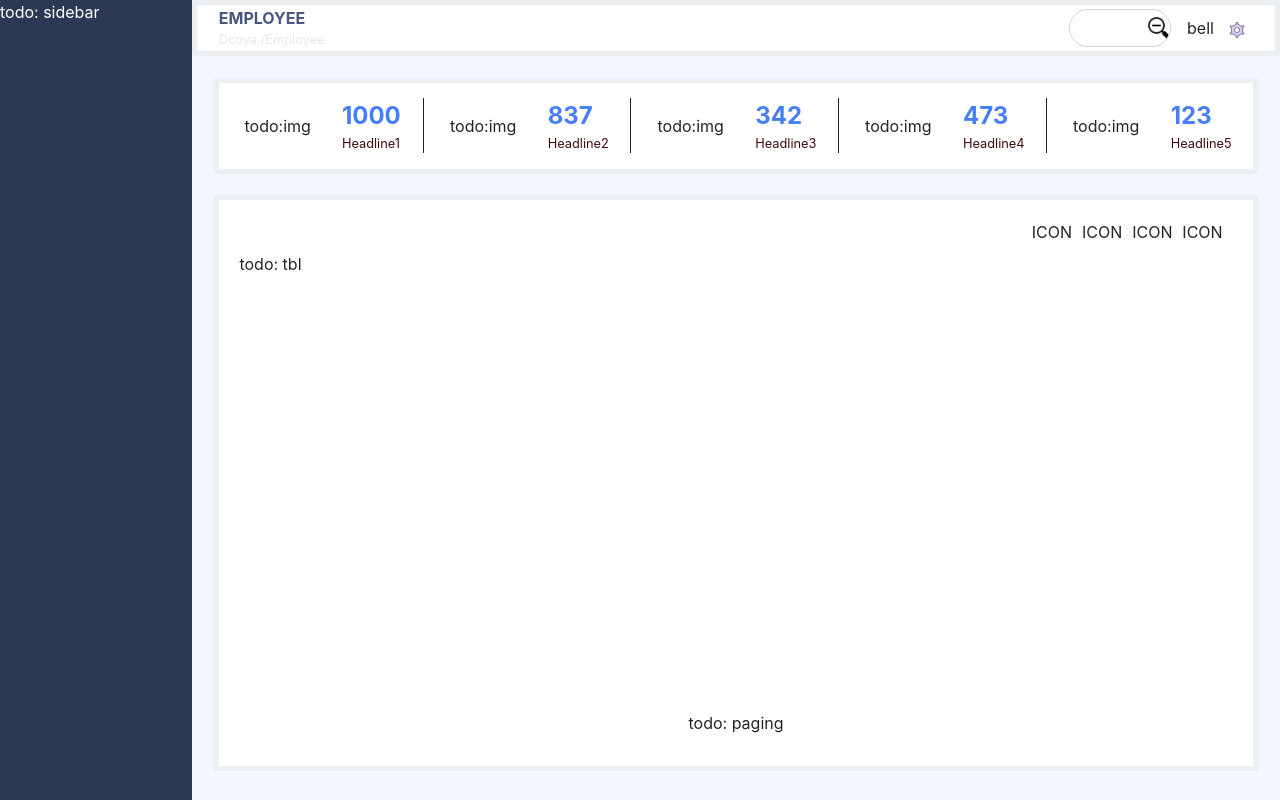
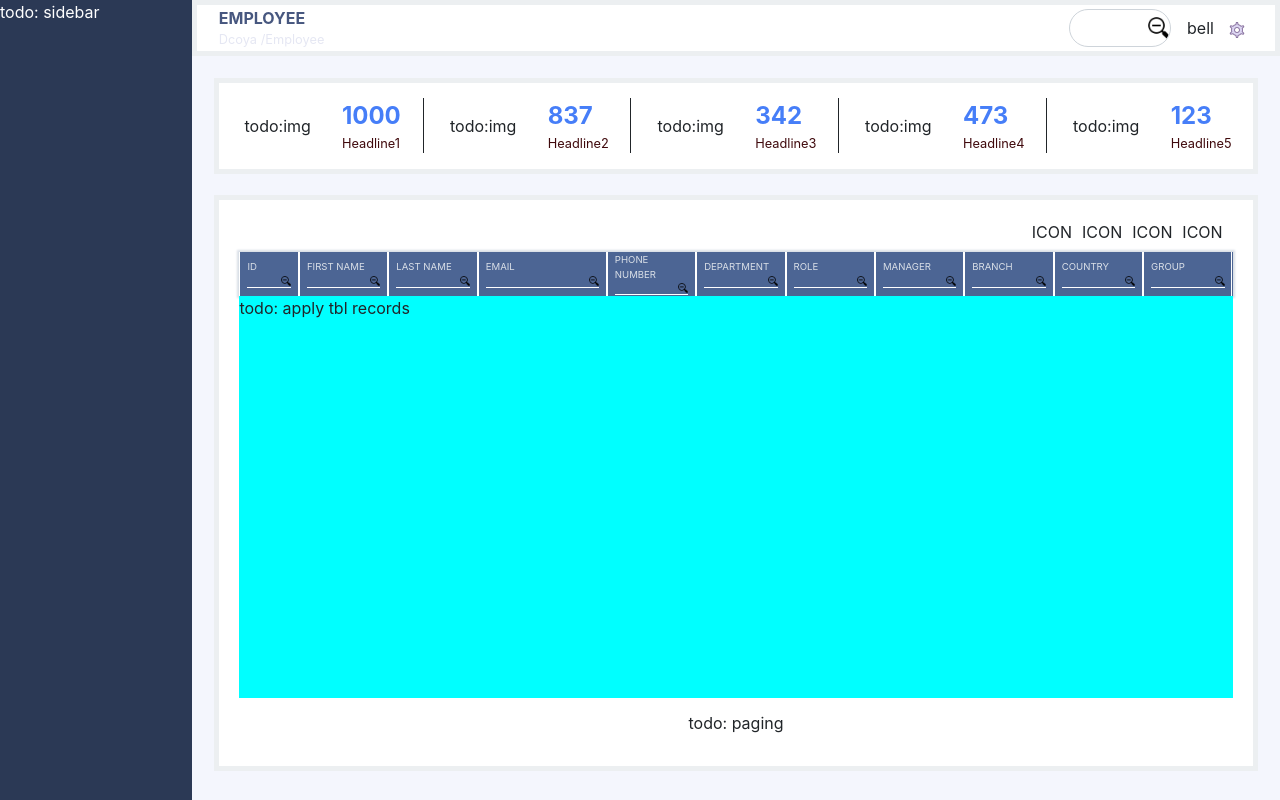
Before and after one commit to lioryarkon9/employees_dashboard, a React (Create React App) app in the folder react-client/: page / in a window 1280 px wide. Built offline with nearby package versions, Linux system fonts and the light colour scheme.

Commit message:
work in progress

```diff
--- /dev/null
+++ b/react-client/src/components/ColumnTitle/ColumnTitle.js
@@ -0,0 +1,20 @@
+import React from 'react';
+import './ColumnTitle.scss';
+
+const ColumnTitle = props => {
+    return (
+        <div
+            className='column-title d-flex flex-column justify-content-center'
+            style={{width: props.widthPercent + '%'}}
+        >
+            <div>{props.title}</div>
+            <div>
+                <input
+                    className='form-control column-search'
+                />
+            </div>
+        </div>
+    );
+}
+
+export default ColumnTitle;
--- /dev/null
+++ b/react-client/src/components/ColumnTitle/ColumnTitle.scss
@@ -0,0 +1,19 @@
+.column-title {
+    font-size: 0.6em;
+    border-left: 0.5px solid #fff;
+    border-right: 0.5px solid #fff;
+    padding: 0 0.7% 0 0.7%;
+    .column-search {
+        color: #fff;
+        font-size: 1em;
+        height: 1.2em;
+        background-color: inherit;
+        background-image: url('../../assets//magnifying_glass.png');
+        background-size: 10px;
+        background-position: right;
+        background-repeat: no-repeat;
+        border: none;
+        border-bottom: 0.5px solid #fff;
+        border-radius: 0px !important;
+    }
+}
--- /dev/null
+++ b/react-client/src/components/ColumnTitle/package.json
@@ -0,0 +1 @@
+{"main": "ColumnTitle.js"}
--- a/react-client/src/views/MainTblView/MainTblView.js
+++ b/react-client/src/views/MainTblView/MainTblView.js
@@ -1,6 +1,7 @@
 import React from 'react';
 import './MainTblView.scss';
 import TblActionIcon from '../../components/TblActionIcon';
+import SingleRangeEmployees from './SingleRangeEmployees';
 
 
 const MainTblView = props => {
@@ -13,7 +14,7 @@ const MainTblView = props => {
                 <TblActionIcon imgSrc=''/>
             </div>
             <div id='employees-tbl-container'>
-                todo: tbl
+                <SingleRangeEmployees/>
             </div>
             <div id='paging-container' className='d-flex justify-content-center align-items-center'>
                 todo: paging
--- /dev/null
+++ b/react-client/src/views/MainTblView/SingleRangeEmployees/SingleRangeEmployees.js
@@ -0,0 +1,61 @@
+import React from 'react';
+import './SingleRangeEmployees.scss';
+import ColumnTitle from '../../../components/ColumnTitle';
+
+const SingleRangeEmployees = props => {
+    return (
+        <div id='single-range-employees'>
+            <div id='emp-tbl-header' className='d-flex'>
+                <ColumnTitle
+                    title='ID'
+                    widthPercent={6}
+                />
+                <ColumnTitle
+                    title='FIRST NAME'
+                    widthPercent={9}
+                />
+                <ColumnTitle
+                    title='LAST NAME'
+                    widthPercent={9}
+                />
+                <ColumnTitle
+                    title='EMAIL'
+                    widthPercent={13}
+                />
+                <ColumnTitle
+                    title='PHONE NUMBER'
+                    widthPercent={9}
+                />
+                <ColumnTitle
+                    title='DEPARTMENT'
+                    widthPercent={9}
+                />
+                <ColumnTitle
+                    title='ROLE'
+                    widthPercent={9}
+                />
+                <ColumnTitle
+                    title='MANAGER'
+                    widthPercent={9}
+                />
+                <ColumnTitle
+                    title='BRANCH'
+                    widthPercent={9}
+                />
+                <ColumnTitle
+                    title='COUNTRY'
+                    widthPercent={9}
+                />
+                <ColumnTitle
+                    title='GROUP'
+                    widthPercent={9}
+                />
+            </div>
+            <div id='emp-records-container'>
+                todo: apply tbl records
+            </div>
+        </div>
+    );
+}
+
+export default SingleRangeEmployees;
--- /dev/null
+++ b/react-client/src/views/MainTblView/SingleRangeEmployees/SingleRangeEmployees.scss
@@ -0,0 +1,15 @@
+#single-range-employees {
+    background-color: blueviolet;
+    height: 100%;
+    #emp-tbl-header {
+        background-color: #4c6594;
+        color: #d9dfe7;
+        height: 10%;
+        width: 100%;
+        box-shadow: 0 0 2px 2px;
+    }
+    #emp-records-container {
+        background-color: aqua;
+        height: 90%;
+    }
+}
--- /dev/null
+++ b/react-client/src/views/MainTblView/SingleRangeEmployees/package.json
@@ -0,0 +1 @@
+{"main": "SingleRangeEmployees.js"}
```
